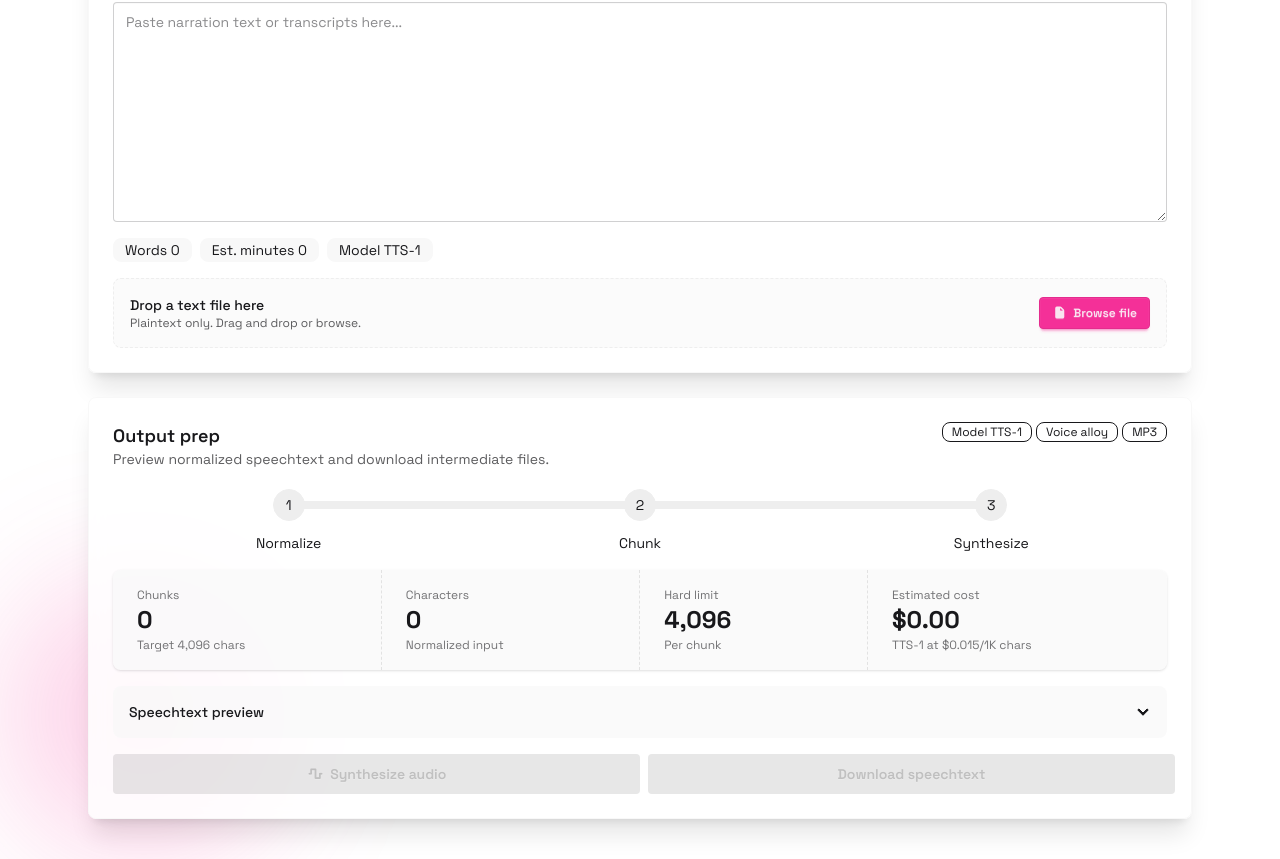
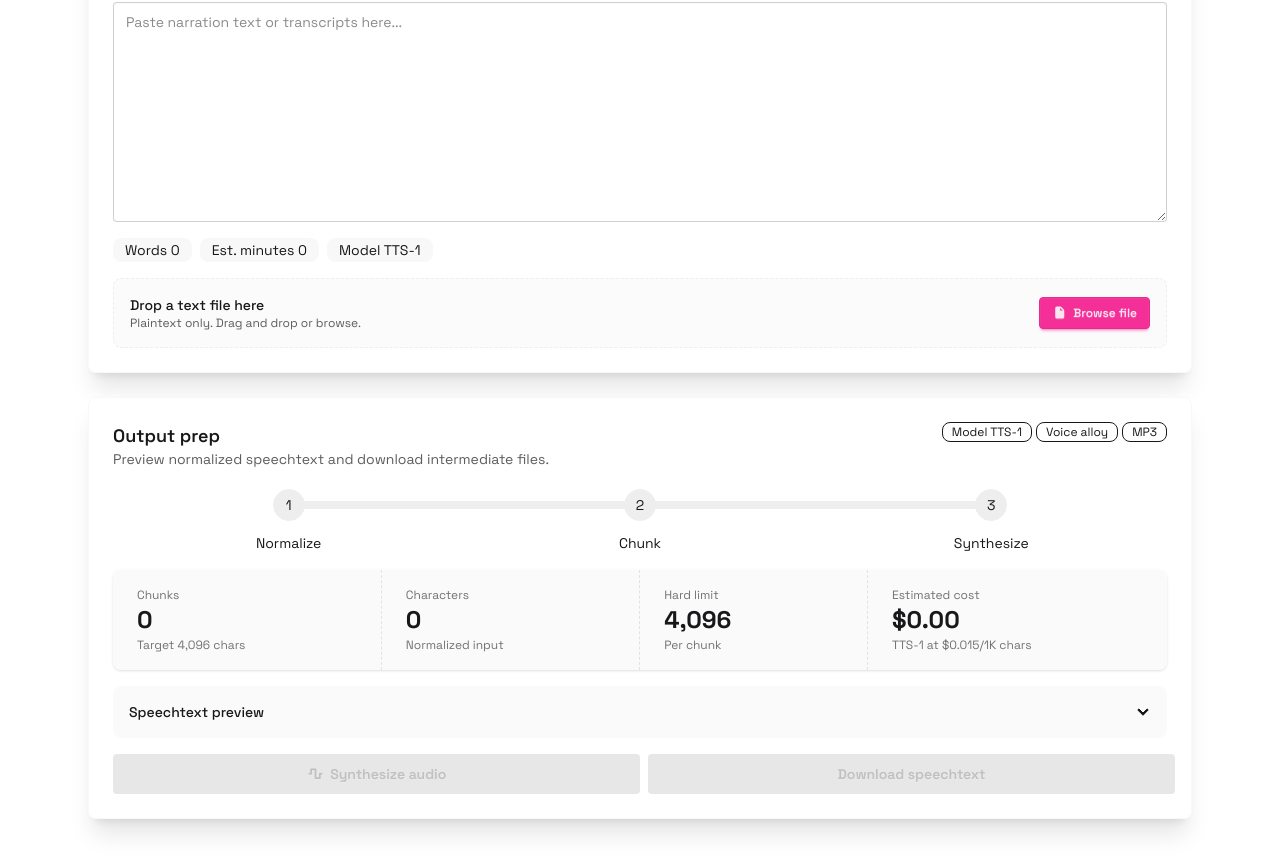
Before and after one commit to sayedhfatimi/valeon-tts-studio, a React (Vite) app: page / in a window 1280 px wide. Shown: the part 286-1145 px from the top of the page. Built offline with nearby package versions, Linux system fonts and the light colour scheme.

Commit message:
fix: add tailwind dark/light modifiers

```diff
--- a/src/App.tsx
+++ b/src/App.tsx
@@ -249,9 +249,6 @@ const App = () => {
 
 	return (
 		<div className="relative min-h-screen overflow-hidden font-['Space_Grotesk'] text-base-content">
-			<div className="pointer-events-none absolute inset-0" />
-			<div className="pointer-events-none absolute -top-32 right-0 h-72 w-72 rounded-full bg-primary/20 blur-3xl" />
-			<div className="pointer-events-none absolute bottom-0 left-0 h-72 w-72 rounded-full bg-secondary/20 blur-3xl" />
 			<div className="relative mx-auto flex max-w-6xl flex-col gap-8 px-6 py-10">
 				<header className="flex flex-row items-center justify-between gap-4">
 					<div className="flex items-center gap-4">
--- a/src/index.css
+++ b/src/index.css
@@ -2,6 +2,10 @@
 @import "@fortawesome/fontawesome-free/css/all.min.css";
 @import "tailwindcss";
 @plugin "daisyui";
+
+@custom-variant dark (&:where([data-theme=dark], [data-theme=dark] *));
+@custom-variant light (&:where([data-theme=light], [data-theme=light] *));
+
 
 :root {
 	--valeon-sky: 196 83% 94%;
```
